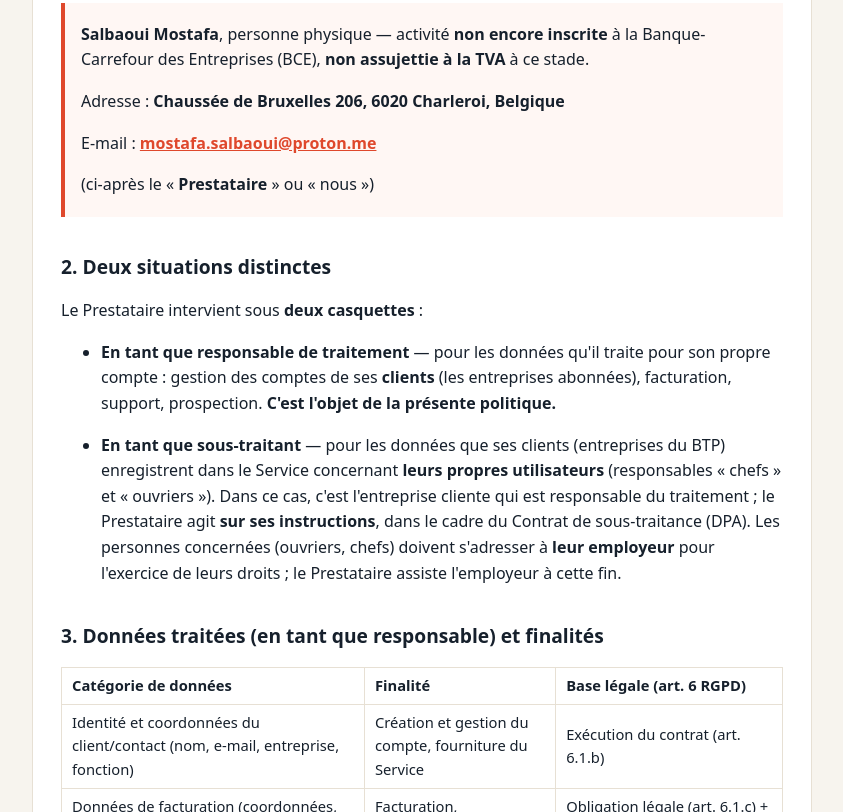
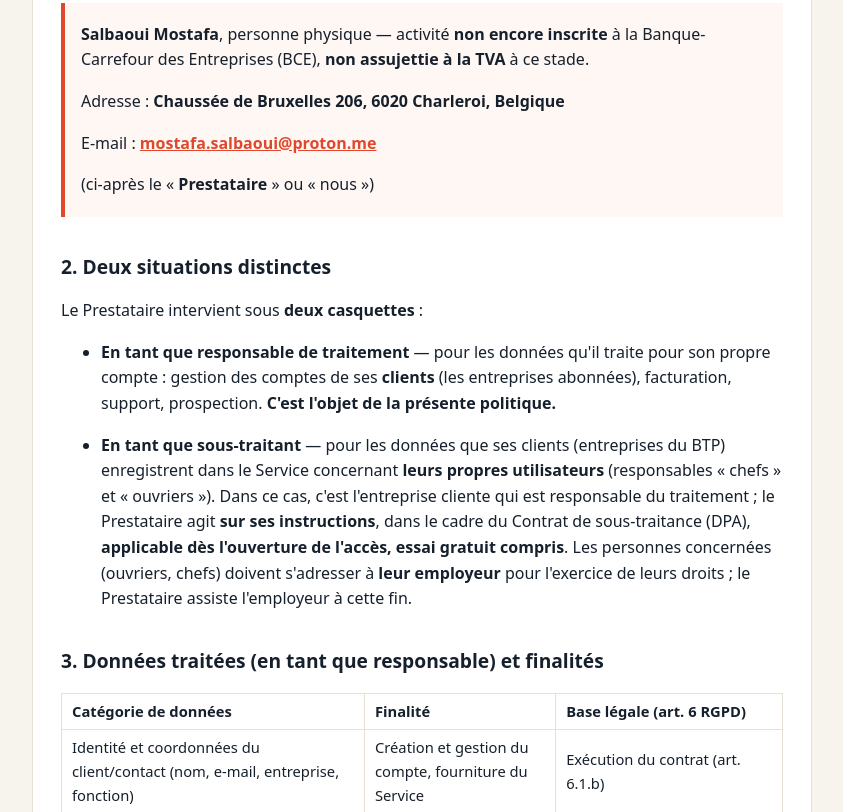
Before and after one commit to mostasalb/chantier-plus-legal, a plain HTML site: page privacy.html in a window 1280 px wide. Shown: the part 424-1236 px from the top of the page, without its empty margins (218-1061 px from the left). Drawn offline with Linux system fonts and the light colour scheme.

Commit message:
docs: DPA applicable des l'essai + force majeure

```diff
--- a/privacy.html
+++ b/privacy.html
@@ -58,7 +58,8 @@ support, prospection. <strong>C&#39;est l&#39;objet de la présente politique.</
 enregistrent dans le Service concernant <strong>leurs propres utilisateurs</strong> (responsables « chefs »
 et « ouvriers »). Dans ce cas, c&#39;est l&#39;entreprise cliente qui est responsable du traitement ;
 le Prestataire agit <strong>sur ses instructions</strong>, dans le cadre du
-Contrat de sous-traitance (DPA). Les personnes concernées (ouvriers,
+Contrat de sous-traitance (DPA), <strong>applicable dès l&#39;ouverture de
+l&#39;accès, essai gratuit compris</strong>. Les personnes concernées (ouvriers,
 chefs) doivent s&#39;adresser à <strong>leur employeur</strong> pour l&#39;exercice de leurs droits ; le Prestataire
 assiste l&#39;employeur à cette fin.</p>
 </li>
```
